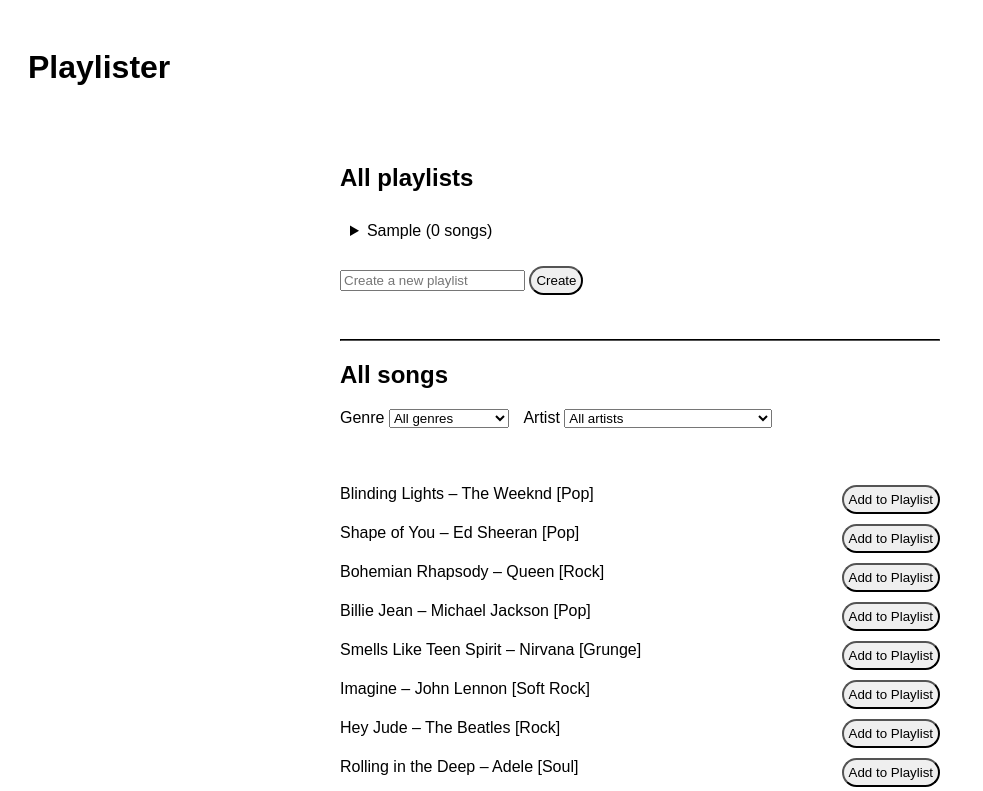
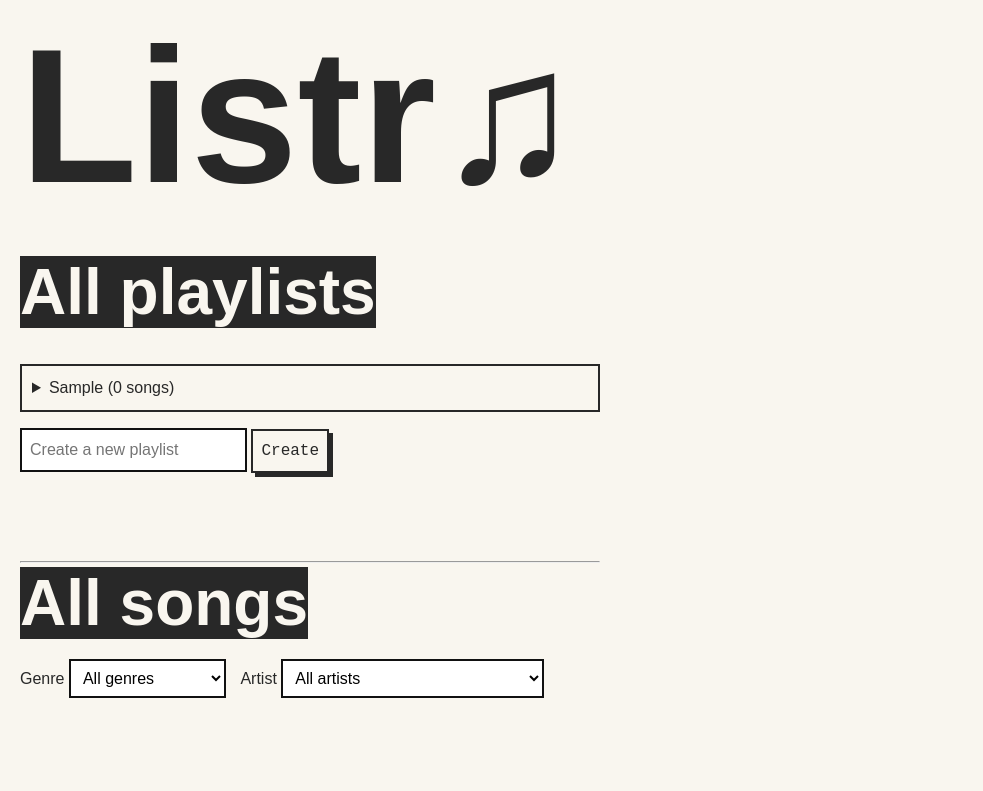
Before and after one commit to ragnargulin/music-player, a plain HTML site: page index.html in a window 1280 px wide. Both pictures are taken after typing "Sample" into the empty fields and a click on the button "Create". Shown: the top 791 px of the page, without its empty margins (0-983 px from the left). Drawn offline with Linux system fonts and the light colour scheme.

Commit message:
Begin building brutalist css

```diff
--- a/index.html
+++ b/index.html
@@ -7,13 +7,14 @@
   <link rel="stylesheet" href="style.css" />
 </head>
 <body>
-  <h1>Playlister</h1>
+  <h1>Listr♫</h1>
 
 <br>
 <br>
 
 <section>
-<h2>All playlists</h2>
+<h3><mark>All playlists</mark></h3>
+<br>
 <ul id="playlist-list"></ul>
 <form id="playlist-form">
   <input type="text" id="playlist-name" placeholder="Create a new playlist" required />
@@ -27,8 +28,8 @@
 <section>
   <hr>
 
-<h2>All songs</h2>
-
+<h3><mark>All songs</mark></h3>
+<br>
   <div class="filter">
     <label for="genreFilter">Genre</label>
     <select id="genreFilter">
--- a/style.css
+++ b/style.css
@@ -1,51 +1,166 @@
-body {
-    font-family: sans-serif;
-    padding: 20px;
+:root {
+  --primary-color: #2346c5;
+  --black: #282828;
+  --white: #F9F6EF;
 }
 
-  hr {
-    border-color: black; ;
+/* Typography */
+body, html {
+  margin: 0;
+  padding: 10px;
+  font-family: sans-serif;
+  line-height: 1.5;
+  background: var(--white);
+  color: var(--black);
+  max-width:600px;
+
 }
 
-  section {
-    max-width: 600px;
-    margin-left: auto;
-    margin-right: auto
+h1, h2, h3, h4, h5, h6 {
+  font-weight: bold;
+  line-height: 1;
+margin:0
 }
 
-  ul {
+h1 {
+  font-size: 15vw;
+}
+
+h2 {
+  font-size: 10vw;
+}
+
+h3 {
+  font-size: 5vw;
+}
+p, blockquote, pre {
+  margin: 0 0 1em;
+}
+
+blockquote {
+  padding-left: 1em;
+  border-left: 3px solid #ccc;
+}
+
+pre, code, kbd, samp {
+  font-family: monospace;
+  background: #eee;
+  padding: 0.2em 0.4em;
+}
+
+abbr, address, b, strong, i, em, mark, small, sub, sup, u {
+background-color: var(--black);
+color: var(--white);
+}
+
+/* Links and Media */
+a {
+  color: var(--black);
+  text-decoration: underline;
+}
+
+img, video, audio, canvas, svg {
+  max-width: 100%;
+  height: auto;
+  display: block;
+}
+
+/* Lists */
+ul, ol {
+  padding-left:0;
+
+}
+
+li {
+  margin-bottom: 0.5em;
   list-style-type: none;
-    padding: 0;
   display: flex;
-    flex-direction: column;
   justify-content: space-between;
-    align-items: space-between;
+
 }
-    li {
-        margin: 5px 0;
-        width:100%;
-        display: flex;
 
-        justify-content: space-between;
-        align-items: space-between;
+dl, dt, dd {
+  margin: 0;
+}
+
+/* Tables */
+table {
+  width: 100%;
+  border-collapse: collapse;
+  margin-bottom: 1em;
+}
+
+th, td {
+  padding: 0.5em;
+  border: 1px solid #ccc;
+}
+
+/* Forms and Inputs */
+form, fieldset, legend, label {
+  margin-bottom: 1em;
+}
+
+input, select, textarea, button {
+  font: inherit;
+  padding: 0.5em;
+  border: 2px solid #111;
+  background: white;
 }
 
 button {
-      border-radius: 999px;
-      padding: 5px;
+  color: var(--black);
+  background-color: var(--white);
+  border: 2px solid var(--black);
+  box-shadow: 4px 4px 0 var(--black);
+  cursor: pointer;
+  transition: all 0.2s ease;
+  font-family: 'Roboto Mono', monospace;
 }
 
 button:hover {
-      background-color:black;
-      color:white;
+  background: var(--black);
+  color: var(--white);
+  box-shadow: 6px 6px 0 #000;
+
 }
 
-  summary {
-    border-radius: 10px;
-    padding: 10px;
+/* Sections and Grouping */
+div, section, article, aside, nav, header, footer, main {
+  margin-bottom: 2em;
+  border: 2 px solid var(--black);
 }
 
+/* Semantic Inline */
+span, time, data, var, output, progress, meter {
+  /* placeholder for inline elements */
+}
+
+/* Interactive */
+details {
+  border: 2px solid var(--black);
+margin-bottom: 5px;
+}
+details[open] summary {
+  font-weight: bold;
+}
+
+details li {
+  padding:0 10px;
+}
+summary {
+  padding:10px
+}
 summary:hover {
-      background-color: black;
-      color: white;
+background-color: var(--black);
+color: var(--white)}
+
+dialog {
+  border: 2px solid #111;
+  padding: 1em;
+  background-color: pink;
 }
+
+/* Obsolete (optional) */
+center, font, strike, big, tt {
+  /* deprecated but you can still override */
+}
--- a/views/playlistView.js
+++ b/views/playlistView.js
@@ -9,7 +9,6 @@ export function renderPlaylists(playlists, selectedIndex, expandedIndex, onSelec
       const summary = document.createElement('summary');
       summary.textContent = `${playlist.name} (${playlist.songs.length} songs)`;
 
-      if (index === selectedIndex) summary.style.fontWeight = 'bold';
 
       summary.addEventListener('click', (e) => {
         e.preventDefault();
```
Lines whose indentation alone changed are shown as unchanged.
